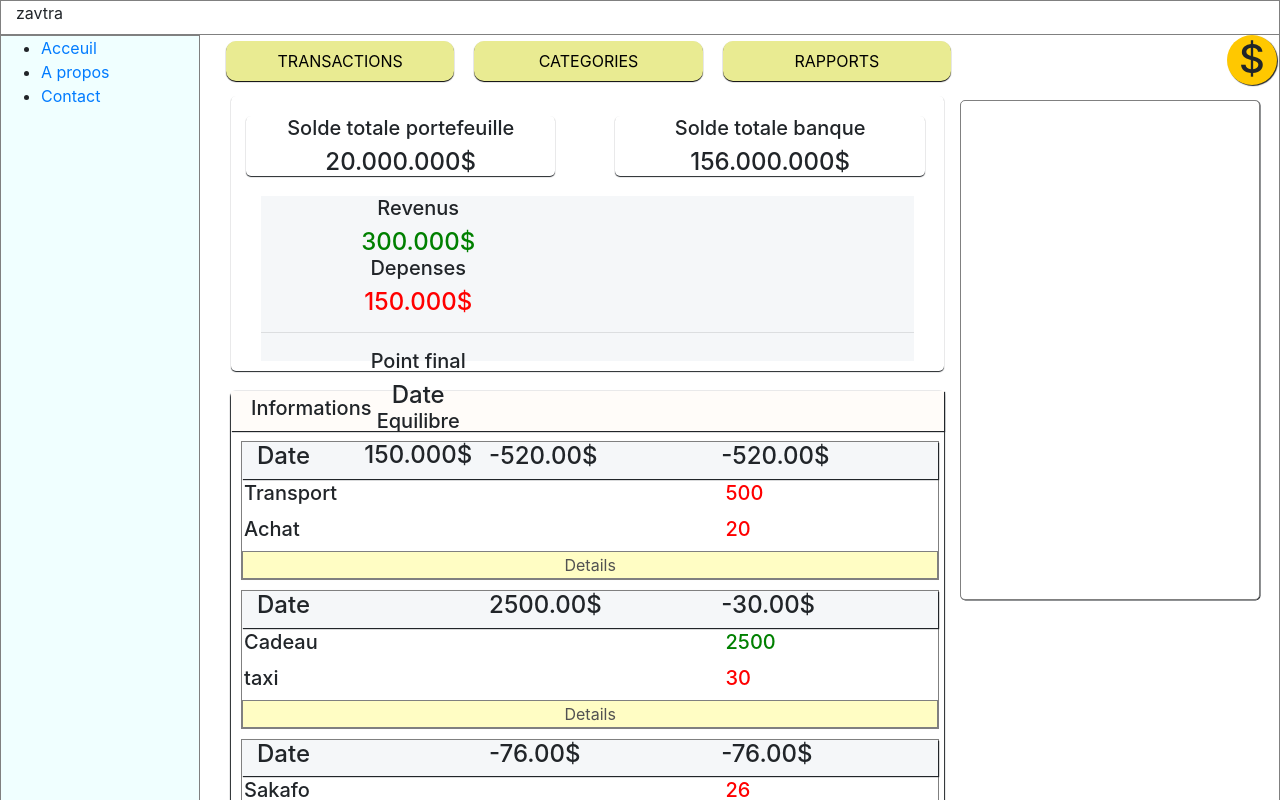
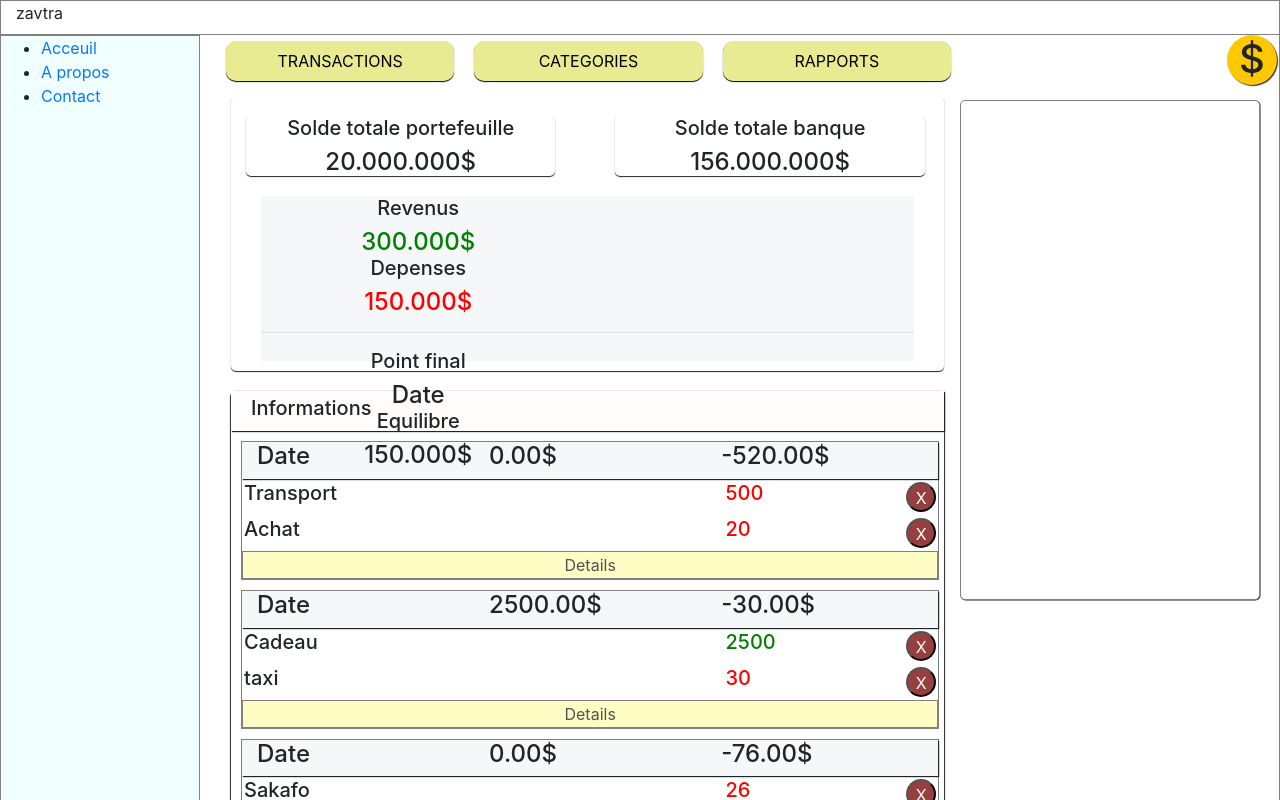
Before and after one commit to EzraNiel/My-manager, a React (Create React App) app: page /Compte in a window 1280 px wide. Shown: the top 800 px of the page. Built offline with nearby package versions, Linux system fonts and the light colour scheme.

Commit message:
button supp

```diff
--- a/src/Components/Steddi/Transaction.css
+++ b/src/Components/Steddi/Transaction.css
@@ -84,3 +84,13 @@
 .Depense{
     color: red;
 }
+.supp{
+    background-color: rgb(151, 62, 62);
+    color: white;
+    padding-top: 2px;
+    margin-top: 1px;
+    width: 30px;
+    height: 30px;
+    text-align: center;
+    border-radius: 50px;
+}
--- a/src/Components/Steddi/pagesCompte/Transaction.jsx
+++ b/src/Components/Steddi/pagesCompte/Transaction.jsx
@@ -12,9 +12,10 @@ function ElementInfo(val,libelle){
             <div className='col-md-8'>
                 <h5>{libelle}</h5>
             </div>
-            <div className='col-md-4'>
+            <div className='col-md-3'>
                 <h5 className={nature}>{val}</h5>
             </div>
+            <div className="col-md-1"><button className='supp'>X</button></div>
         </div>
     )
 }
@@ -22,7 +23,15 @@ function Info(val,libelle,val1,libelle1){
     let valTotal1=0
     let valTotal2=0
     if ((val>0 && val1>0) || (val<0 && val1<0)){
-        valTotal1=valTotal2= val+val1
+        if(val<0){
+            valTotal1=0
+            valTotal2= val+val1
+        }
+        else{
+            valTotal1=val+val1
+            valTotal2=0
+        }
+
     }
     else{
         if((val>0) && (val1<0)){
```
